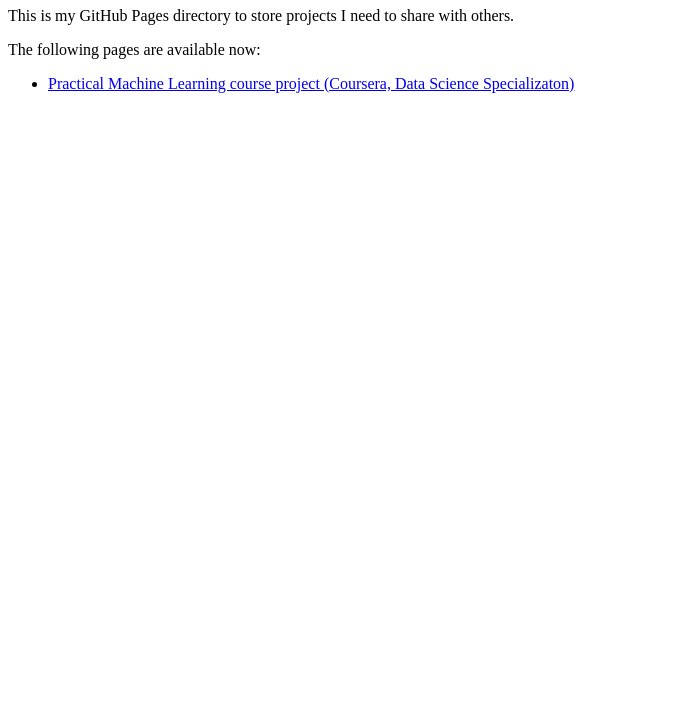
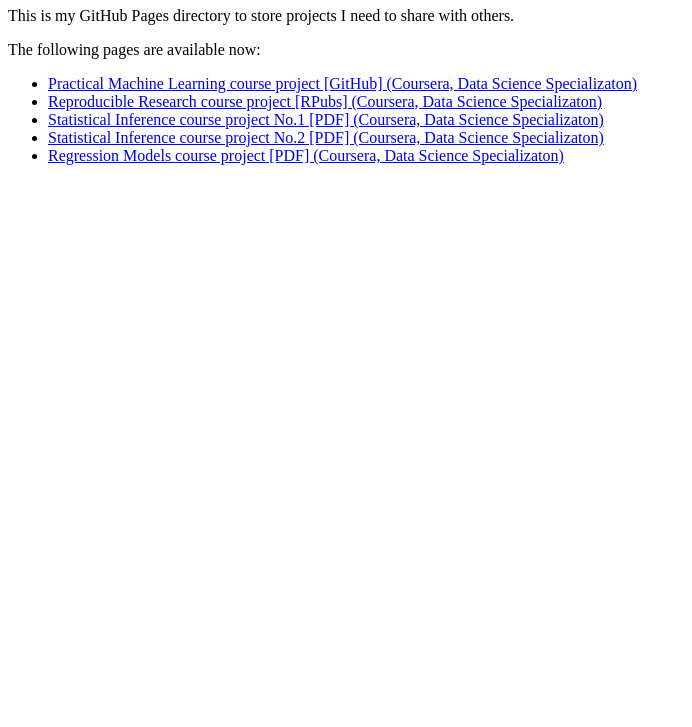
Before and after one commit to lgryaznova/lgryaznova.github.io, a plain HTML site: page index.html in a window 1280 px wide. Shown: the part 73-800 px from the top of the page, without its empty margins (0-692 px from the left). Drawn offline with Linux system fonts and the light colour scheme.

Commit message:
Added regmodels and statinf, updated index

```diff
--- a/index.html
+++ b/index.html
@@ -10,7 +10,11 @@
 <p>This is my GitHub Pages directory to store projects I need to share with others.</p>
 <p>The following pages are available now:</p>
 <ul>
-<li><a href="http://lgryaznova.github.io/pml-project.html">Practical Machine Learning course project (Coursera, Data Science Specializaton)</a></li>
+<li><a href="http://lgryaznova.github.io/pml-project.html" target="_blank">Practical Machine Learning course project [GitHub] (Coursera, Data Science Specializaton)</a></li>
+<li><a href="http://rpubs.com/lgryaznova/repdata" target="_blank">Reproducible Research course project [RPubs] (Coursera, Data Science Specializaton)</a></li>
+<li><a href="http://lgryaznova.github.io/statinf_part1.pdf" target="_blank">Statistical Inference course project No.1 [PDF] (Coursera, Data Science Specializaton)</a></li>
+<li><a href="http://lgryaznova.github.io/statinf_part2.pdf" target="_blank">Statistical Inference course project No.2 [PDF] (Coursera, Data Science Specializaton)</a></li>
+<li><a href="http://lgryaznova.github.io/regmodels.pdf" target="_blank">Regression Models course project [PDF] (Coursera, Data Science Specializaton)</a></li>
 </ul>
 
 </body>
```
Also changed, not shown: 3 other files.
